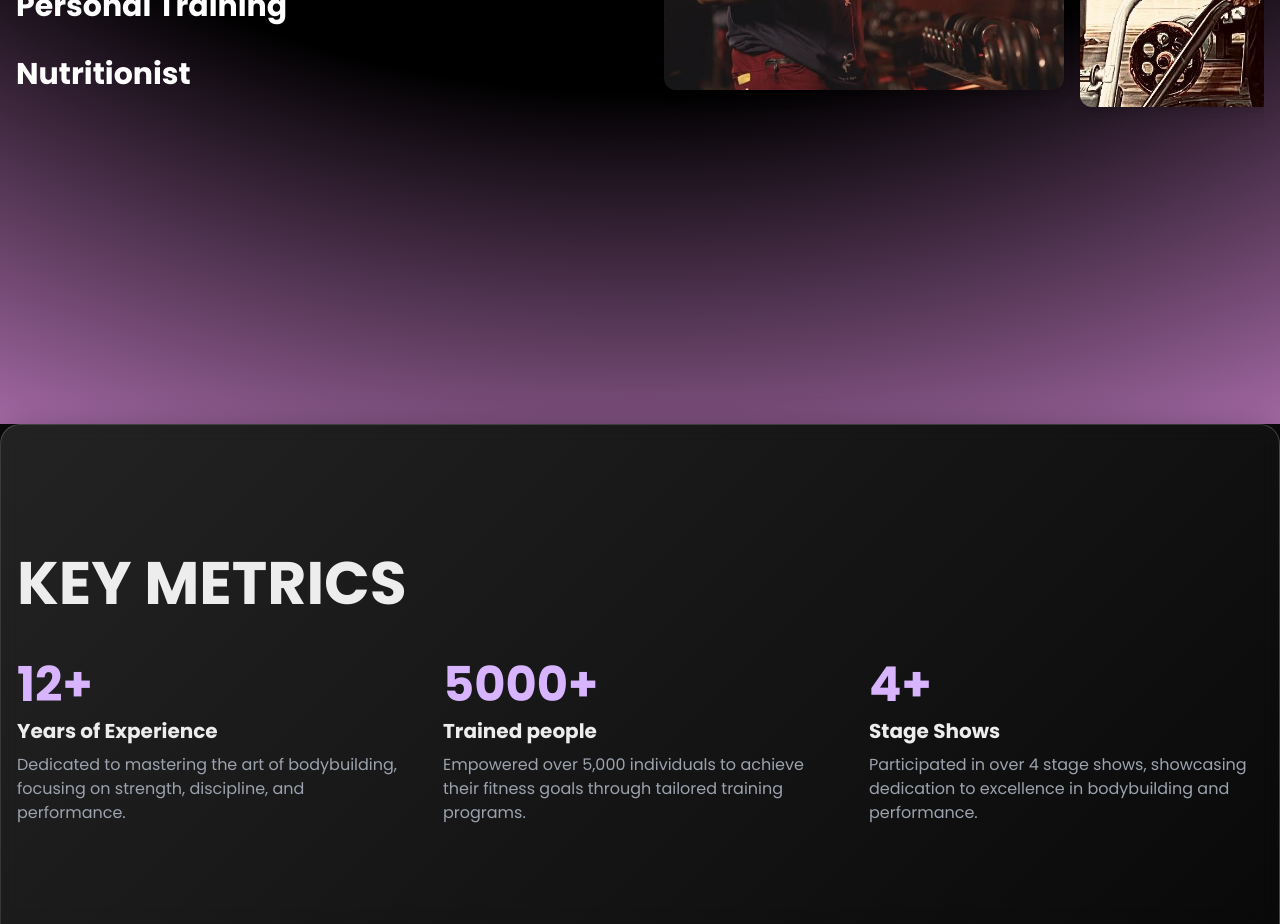
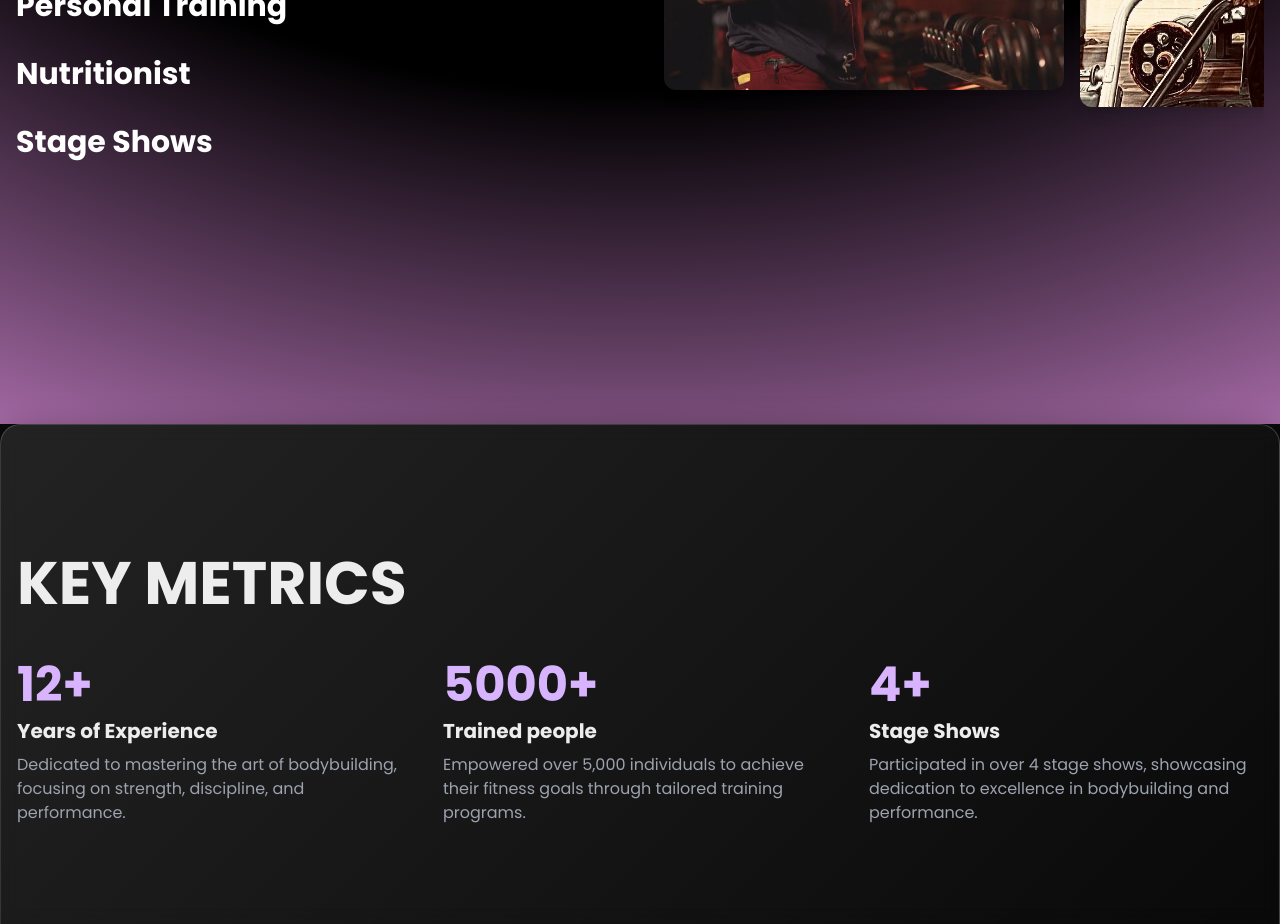
Before and after one commit to kiran-2608/samsGym-fitness.center, a Next.js app: page / in a window 1280 px wide. Shown: the part 2320-3244 px from the top of the page. Built offline with nearby package versions, Linux system fonts and the light colour scheme.

Commit message:
stage show category added

```diff
--- a/components/Portfolio.tsx
+++ b/components/Portfolio.tsx
@@ -145,6 +145,15 @@ import project3Img3 from "@/assets/proj331.jpg";
 import project3Img4 from "@/assets/proj332.jpg";
 import project3Img5 from "@/assets/proj333.jpg";
 
+import project4Img1 from "@/assets/s1.jpg"
+import project4Img2 from "@/assets/s2.jpg"
+import project4Img3 from "@/assets/s3.jpg"
+import project4Img4 from "@/assets/s4.jpg"
+import project4Img5 from "@/assets/s5.jpg"
+import project4Img6 from "@/assets/s6.jpg"
+import project4Img7 from "@/assets/s7.jpg"
+import project4Img8 from "@/assets/s8.jpg"
+
 const projects = [
   {
     id: 1,
@@ -167,6 +176,14 @@ const projects = [
       "As a nutritionist, I specialize in creating personalized nutrition plans that align with your health, fitness, and lifestyle goals. By combining science-based knowledge with practical strategies, I help you make informed food choices to optimize energy, enhance performance, and improve overall well-being. Whether your goal is weight management, muscle building, or improving health conditions, my approach focuses on balance, sustainability, and results.",
     images: [project3Img1, project3Img2, project3Img3 , project3Img4 , project3Img5],
   },
+  {
+    id: 4,
+    title: "Stage Shows",
+    description:
+      "At Sam's Gym, we take fitness beyond the gym by participating in high-energy stage shows and fitness events. Our team, including trainers and clients, showcases their strength, endurance, and agility through choreographed performances, fitness demonstrations, and competitive events. We provide structured training programs to prepare participants for bodybuilding expos, functional fitness showcases, aerobics displays, and more. Our performances inspire audiences and highlight the power of dedication, training, and teamwork.",
+    images: [project4Img1, project4Img2, project4Img3 , project4Img4 , project4Img5 , project4Img6 , project4Img7 , project4Img8],
+  }
+
 ];
 
 const COLORS_TOP = ["#13FFAA", "#1E67C6", "#CE84CF", "#DD335C"];
```
